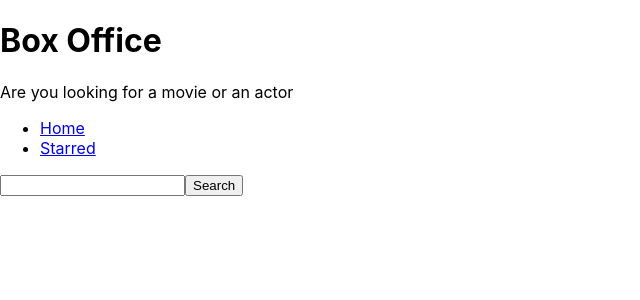
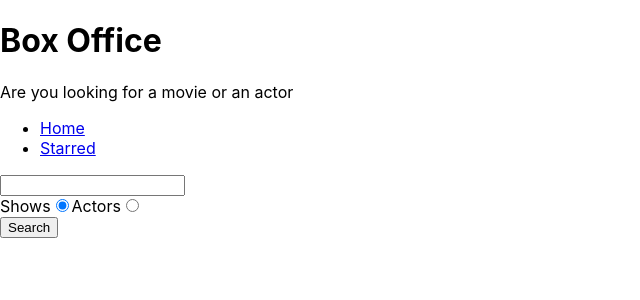
Before and after one commit to bhagwat7540/box-office, a React (Create React App) app: page / in a window 1280 px wide. Shown: the top 300 px of the page, without its empty margins (0-640 px from the left). Built offline with nearby package versions, Linux system fonts and the light colour scheme.

Commit message:
added search option

```diff
--- a/src/pages/Home.js
+++ b/src/pages/Home.js
@@ -8,12 +8,16 @@
 
   const [result, setResult] = useState(null);
 
+  const [searchOption, setSearchOption] = useState('shows');
+
+  const isSearchOption = searchOption === 'shows';
+
   const onInputChange = ev => {
     setInput(ev.target.value);
   };
 
   const onSearch = () => {
-    apiGet(`/search/shows?q=${input}`).then(result => {
+    apiGet(`/search/${searchOption}?q=${input}`).then(result => {
       setResult(result);
     });
   };
@@ -22,19 +26,22 @@
     if (ev.keyCode === 13) onSearch();
   };
 
+  const onRadioChange = ev => {
+    setSearchOption(ev.target.value);
+  };
+
+  console.log(searchOption);
   const renderResults = () => {
     if (result && result.length === 0) {
       return <div>No Results</div>;
     }
 
     if (result && result.length > 0) {
-      return (
-        <div>
-          {result.map(item => (
-            <div key={item.show.id}>{item.show.name}</div>
-          ))}
-        </div>
-      );
+      return result[0].show
+        ? result.map(item => <div key={item.show.id}>{item.show.name}</div>)
+        : result.map(item => (
+            <div key={item.person.id}>{item.person.name}</div>
+          ));
     }
     return null;
   };
@@ -47,6 +54,31 @@
         onKeyDown={onKeyDown}
         value={input}
       />
+
+      <div>
+        <label htmlFor="shows-search">
+          Shows
+          <input
+            type="radio"
+            id="shows-search"
+            value="shows"
+            checked={isSearchOption}
+            onChange={onRadioChange}
+          />
+        </label>
+
+        <label htmlFor="actors-search">
+          Actors
+          <input
+            type="radio"
+            id="actors-search"
+            value="people"
+            checked={!isSearchOption}
+            onChange={onRadioChange}
+          />
+        </label>
+      </div>
+
       <button type="button" onClick={onSearch}>
         Search
       </button>
```
